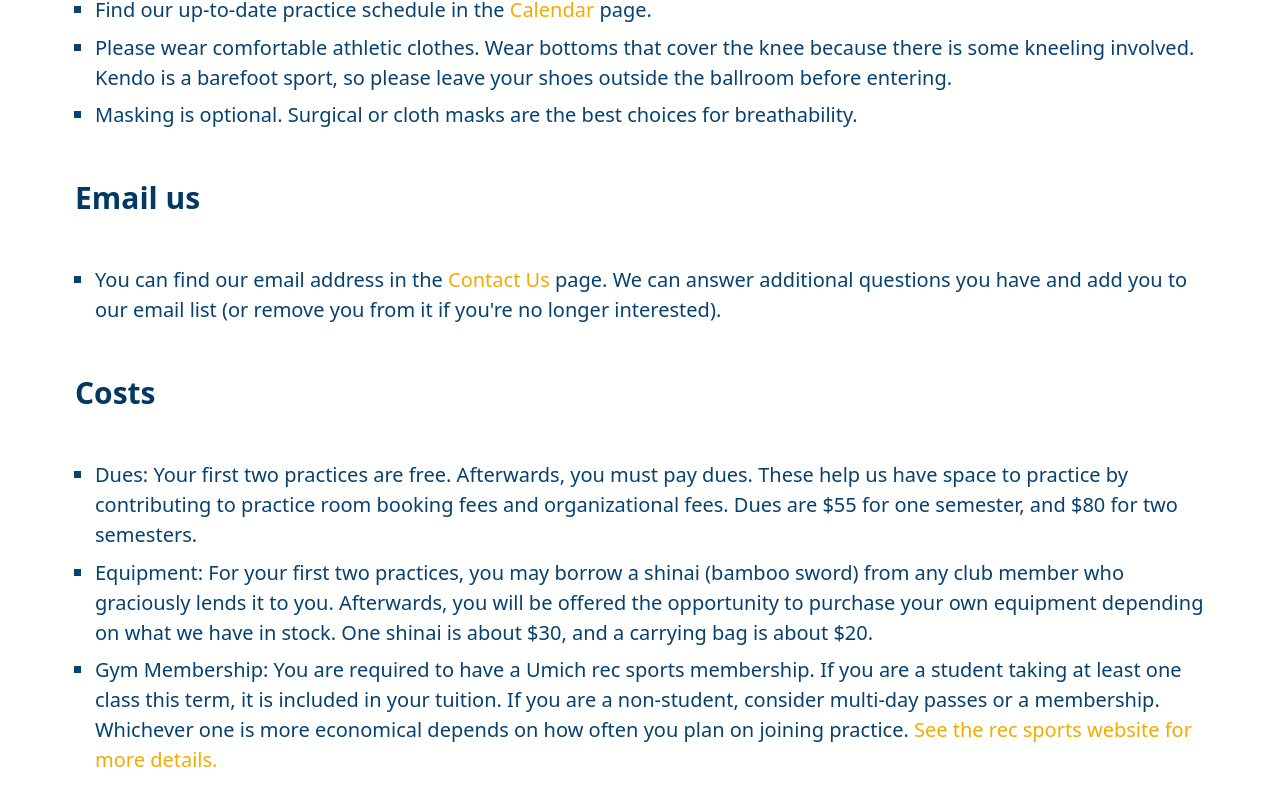
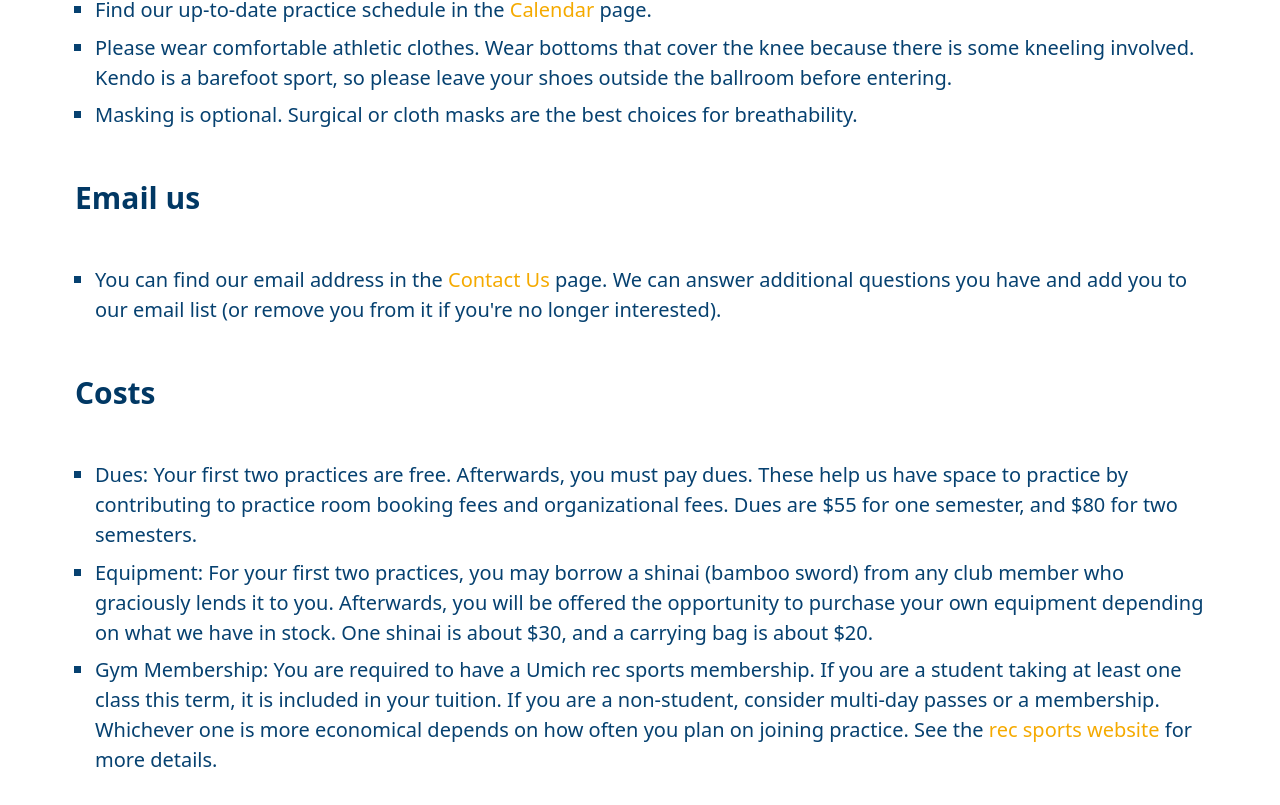
Before and after one commit to kendoclub-at-umich/website, a SvelteKit app: page / in a window 1280 px wide. Shown: the part 920-1725 px from the top of the page. Built offline with nearby package versions, Linux system fonts and the light colour scheme.

Commit message:
feat: :sparkles: fix anchor of rec sports website to be more specific

```diff
--- a/src/routes/+page.svelte
+++ b/src/routes/+page.svelte
@@ -59,8 +59,8 @@
 		Gym Membership: You are required to have a Umich rec sports membership. If you are a student
 		taking at least one class this term, it is included in your tuition. If you are a non-student,
 		consider multi-day passes or a membership. Whichever one is more economical depends on how often
-		you plan on joining practice. <a href="https://recsports.umich.edu/fitness/">
-			See the rec sports website for more details.
-		</a>
+		you plan on joining practice. See the <a href="https://recsports.umich.edu/fitness/">
+			rec sports website
+		</a> for more details.
 	</li>
 </ul>
```
